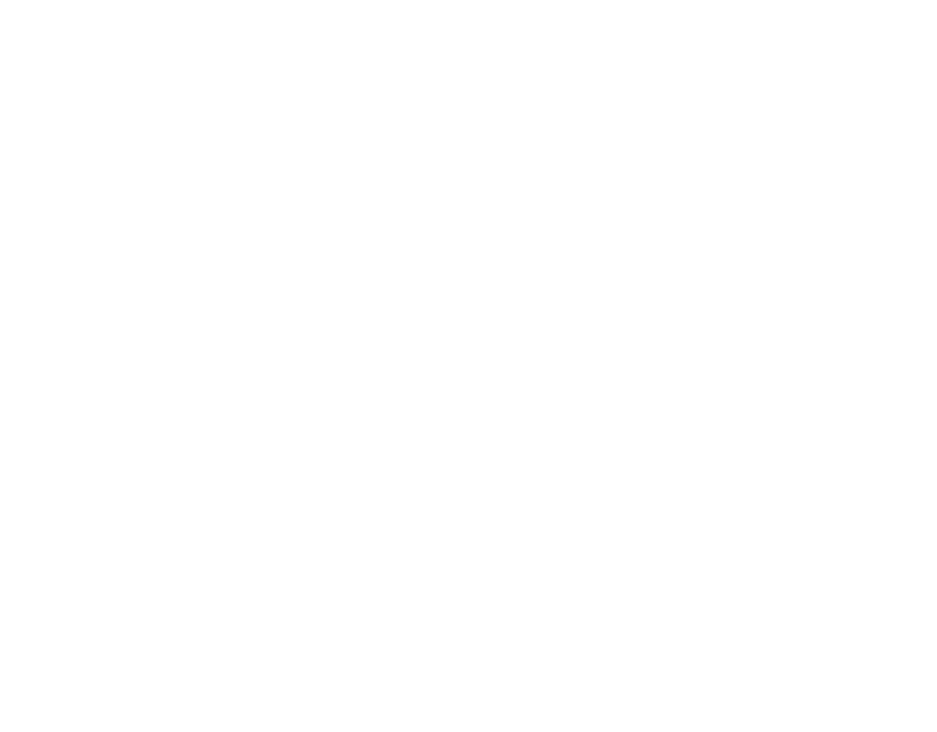
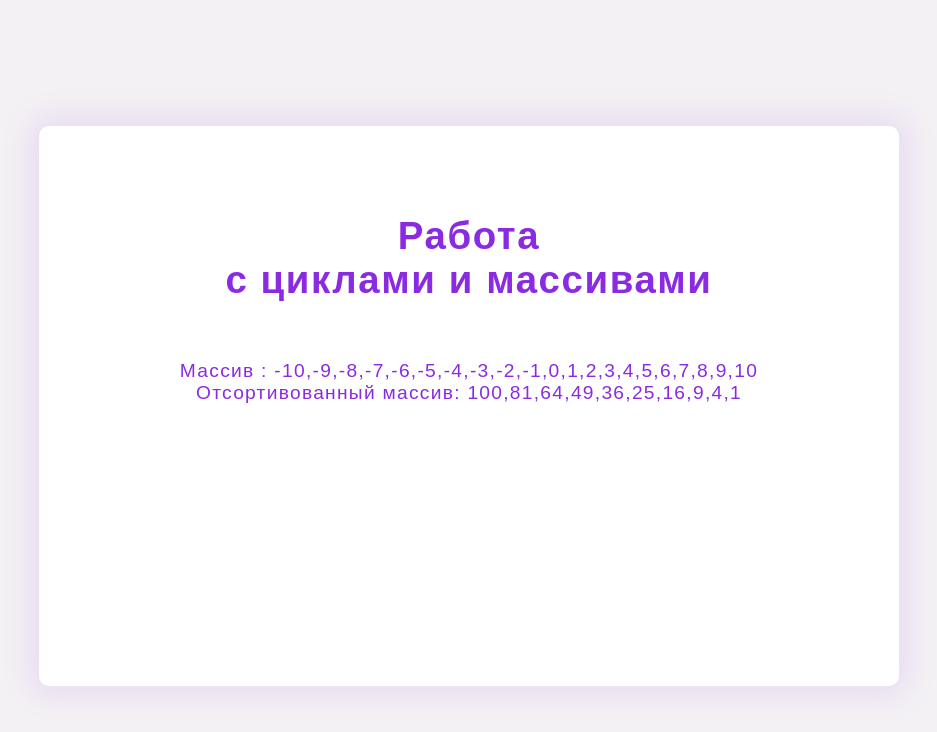
Before and after one commit to JuliaMichaela/15-JS-loops-arrays, a plain HTML site: page index.html in a window 1280 px wide. Shown: the whole page, without its empty margins (171-1108 px from the left). Drawn offline with Linux system fonts and the light colour scheme.

Commit message:
task done

```diff
--- a/app.js
+++ b/app.js
@@ -0,0 +1,20 @@
+let numbers = [];
+
+for(let i = -10; i<=10; i++) {
+    numbers.push(Number(i));
+}
+
+document.getElementById('array').innerHTML = 'Массив : ' + numbers;
+
+let positiveNumbers = [];
+for (let i = 0;i<numbers.length; i++){
+    let number = numbers[i];
+    if (number>0){
+        positiveNumbers.push(number ** 2 );
+    }
+}
+
+positiveNumbers.sort((a, b) => b - a);
+
+document.getElementById('newArray').innerHTML = 'Отсортивованный массив: ' + positiveNumbers;
+console.log(positiveNumbers);
--- a/index.html
+++ b/index.html
@@ -4,9 +4,15 @@
     <meta charset="UTF-8">
     <meta http-equiv="X-UA-Compatible" content="IE=edge">
     <meta name="viewport" content="width=device-width, initial-scale=1.0">
+    <link rel="stylesheet" href="./style.css">
     <title>Document</title>
 </head>
 <body>
+    <div class = "content" >
+        <h1>Работа <br> с циклами и массивами</h1>
+        <div id = "array"></div>
+        <div id = "newArray"></div>
+    </div>
     <script src="./app.js"></script>
 </body>
 </html>
--- /dev/null
+++ b/style.css
@@ -0,0 +1,24 @@
+body {
+    background: rgb(244, 241, 244);
+}
+.content {
+    margin: 10% auto;
+    max-width: 800px;
+    height: 500px;
+    padding: 30px;
+    text-align: center;
+    box-shadow: 0 0 30px 10px rgb(140, 43, 230, 10%);
+    border-radius: 10px;
+    background: white;
+    color: blueviolet;
+    font-family: "Arial";
+
+    letter-spacing: 0.08rem;
+    font-size: larger;
+}
+
+h1 {
+    letter-spacing: 0.1rem;
+    padding: 2rem;
+    font-weight: bold;
+}
```
